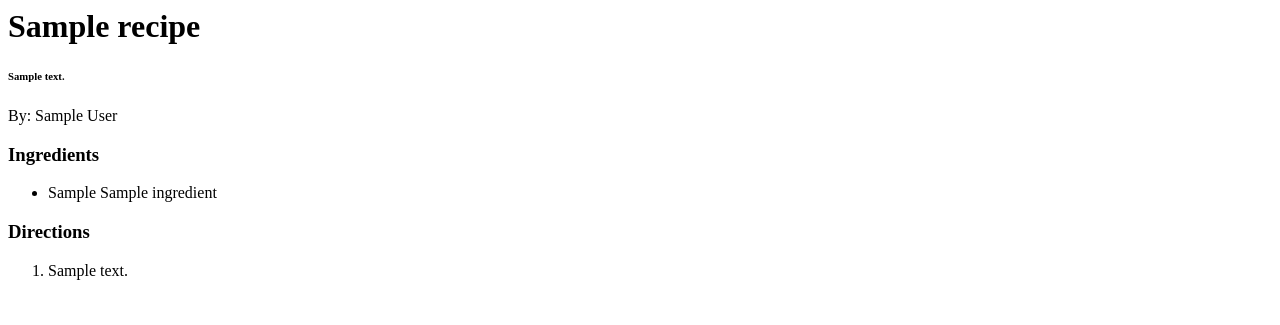
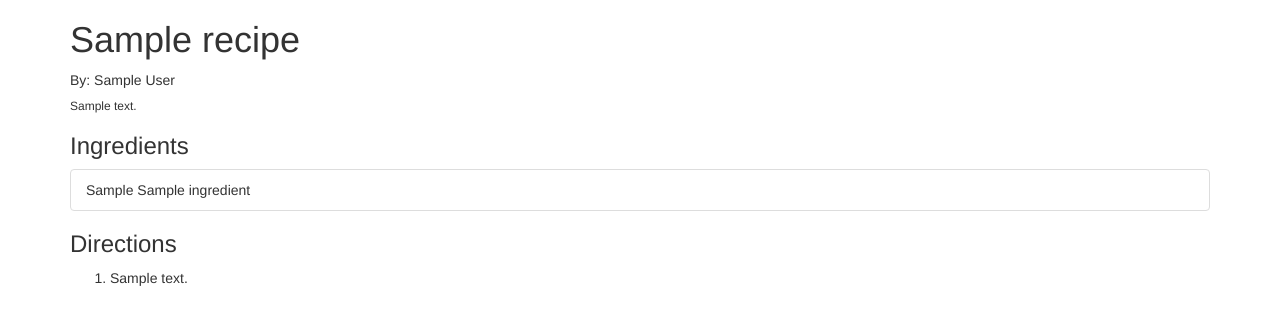
Before and after one commit to reidarwood/recipe, a Django app: page /recipe/1 in a window 1280 px wide. Shown: the top 325 px of the page. Run offline with Django 3.2, Linux system fonts and the light colour scheme; tables that the repository leaves empty hold one stand-in row (Sample ...); some libraries are stand-ins or nearby versions.

Commit message:
good night 6/29

```diff
--- a/recipe/templates/recipe/recipe_detail.html
+++ b/recipe/templates/recipe/recipe_detail.html
@@ -1,10 +1,23 @@
+<!DOCTYPE html>
+<html lang="en">
+<head>
+  <title>Bootstrap Example</title>
+  <meta charset="utf-8">
+  <meta name="viewport" content="width=device-width, initial-scale=1">
+  <link rel="stylesheet" href="https://maxcdn.bootstrapcdn.com/bootstrap/3.4.1/css/bootstrap.min.css">
+  <script src="https://ajax.googleapis.com/ajax/libs/jquery/3.5.1/jquery.min.js"></script>
+  <script src="https://maxcdn.bootstrapcdn.com/bootstrap/3.4.1/js/bootstrap.min.js"></script>
+</head>
+<body>
+    <div class="container">
         <h1>{{r.title}}</h1>
+        <p>By: {{r.author}}</p>
         <h6>{{r.description}}</h6>
-<p>By: {{r.author}}</p>
+
         <h3>Ingredients</h3>
-<ul>
+        <ul class="list-group">
             {%for i in r.ingredient_set.all%}
-        <li>{{i.amount}} {{i.name}}</li>
+                <li class="list-group-item">{{i.amount}} {{i.name}}</li>
             {% endfor %}
         </ul>
 
@@ -14,3 +27,6 @@
                 <li>{{i.description}}</li>
             {% endfor %}
         </ol>
+    </div>
+ </body>
+</html>
```
Lines whose indentation alone changed are shown as unchanged.
